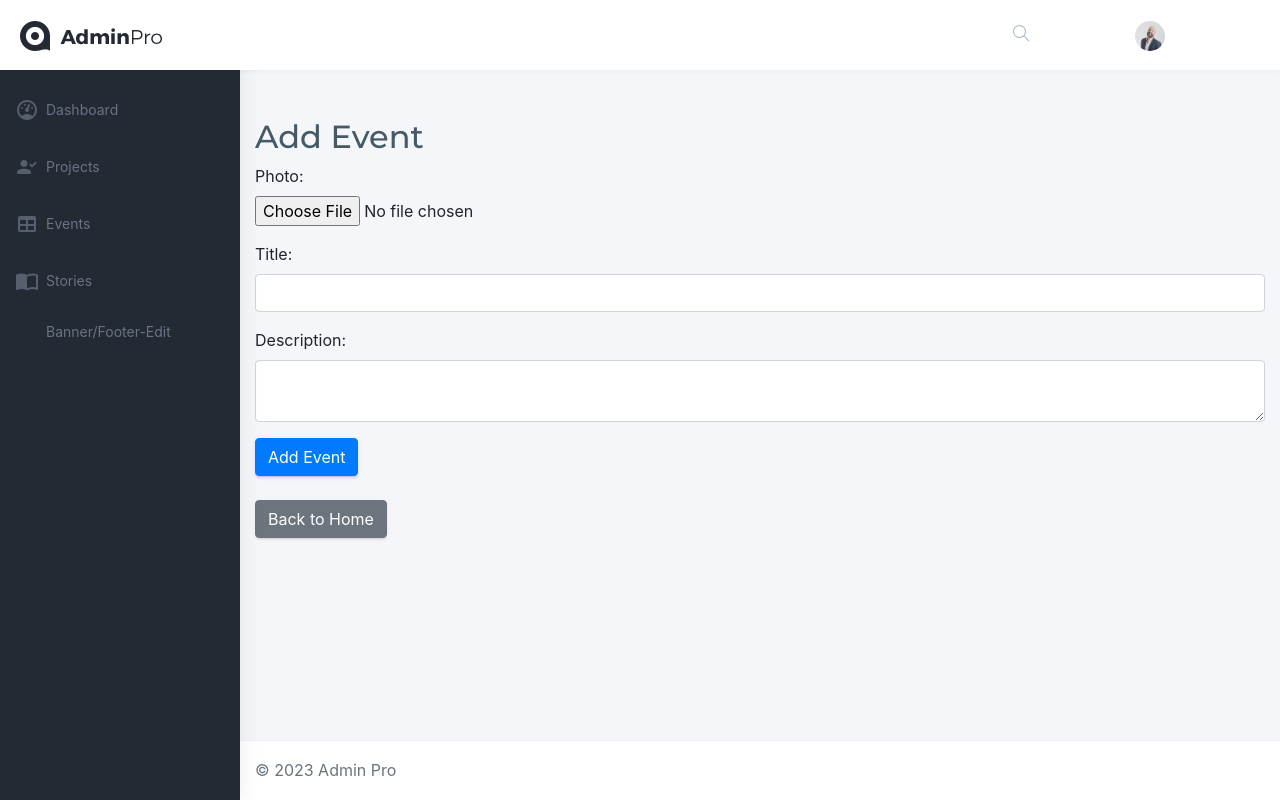
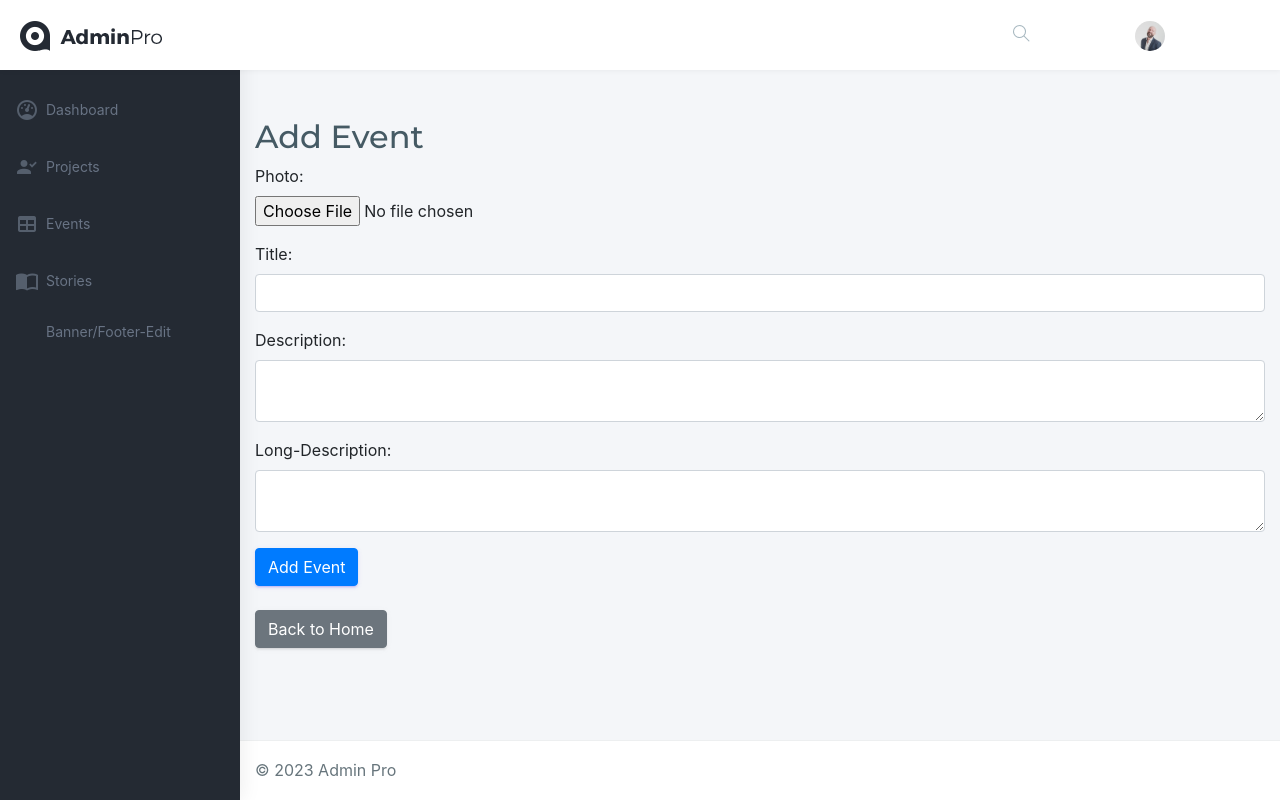
Before and after one commit to Ajaisvraj-10/WSSS-admin, a Django app: page /event/add/ in a window 1280 px wide. Run offline with Django 4.2, Linux system fonts and the light colour scheme; some libraries are stand-ins or nearby versions.

Commit message:
finished

```diff
--- a/adminapp/models.py
+++ b/adminapp/models.py
@@ -20,6 +20,7 @@ class Event(models.Model):
     photo = models.ImageField(upload_to='event_photos/')
     title = models.CharField(max_length=100)
     description = models.TextField()
+    long_description = models.TextField(default='Your default long description here')
     created_at = models.DateTimeField(auto_now_add=True)
 
 
--- a/adminapp/views.py
+++ b/adminapp/views.py
@@ -237,10 +237,12 @@ def event_add(request):
         photo = request.FILES.get('photo')
         title = request.POST.get('title')
         description = request.POST.get('description')
+        long_description = request.POST.get('long_description')
         Event.objects.create(
             photo=photo,
             title=title,
-            description=description
+            description=description,
+            long_description=long_description
         )
         return redirect('index')
     return render(request,'events/add_event.html')
@@ -263,11 +265,13 @@ def event_edit(request, pk):
         photo = request.FILES.get('photo')
         title = request.POST.get('title')
         description = request.POST.get('description')
+        long_description = request.POST.get('long_description')
 
         if photo:
             event.photo = photo
         event.title = title
         event.description = description
+        event.long_description=long_description
         event.save()
         return redirect('index')
 
--- a/templates/events/add_event.html
+++ b/templates/events/add_event.html
@@ -27,6 +27,10 @@
                 <label for="description">Description:</label>
                 <textarea class="form-control" name="description" required></textarea>
             </div>
+            <div class="form-group">
+                <label for="long_description">Long-Description:</label>
+                <textarea class="form-control" name="long_description" required></textarea>
+            </div>
             <button type="submit" class="btn btn-primary">Add Event</button>
         </form>
         <br>
--- a/templates/events/edit_event.html
+++ b/templates/events/edit_event.html
@@ -34,6 +34,10 @@
                 <label for="description">Description:</label>
                 <textarea class="form-control" name="description" id="description">{{ event.description }}</textarea>
             </div>
+            <div class="form-group">
+                <label for="long_description">Long-Description:</label>
+                <textarea class="form-control" name="long_description" id="long_description">{{ event.long_description }}</textarea>
+            </div>
             <button type="submit" class="btn btn-primary">Save Changes</button>
         </form>
         <br>
--- a/templates/events/event_list.html
+++ b/templates/events/event_list.html
@@ -133,6 +133,7 @@ background-color: #0056b3;
                                             <th>No</th>
                                             <th>Title</th>
                                             <th>Discription</th>
+                                            <th>Long-Discription</th>
                                             <th>Image</th>
                                             <th>Actions</th>
                                         </tr>
@@ -143,6 +144,7 @@ background-color: #0056b3;
                                                 <th scope="row">{{ forloop.counter }}</th>
                                                 <td>{{ event.title }}</td>
                                                 <td>{{ event.description }}</td>
+                                                <td>{{ event.long_description }}</td>
                                                 <td>
                                                     {% if event.photo %}
                                                         <img src="{{ event.photo.url }}" alt="{{ event.title }}" class="img-thumbnail" style="max-width: 100px; max-height: 100px;">
```
Also changed, not shown: adminapp/migrations/0003_event_long_description.py (added), db.sqlite3.
